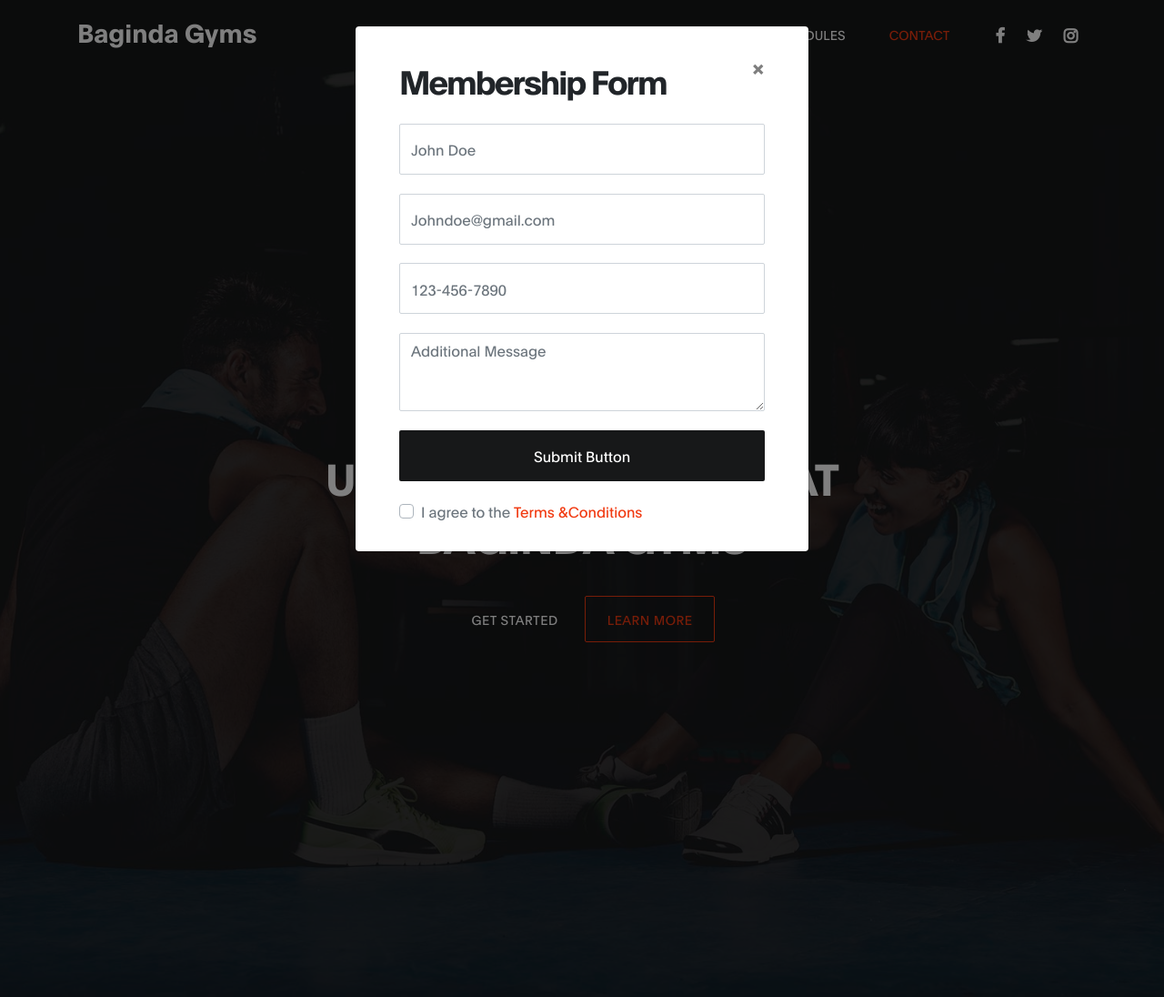
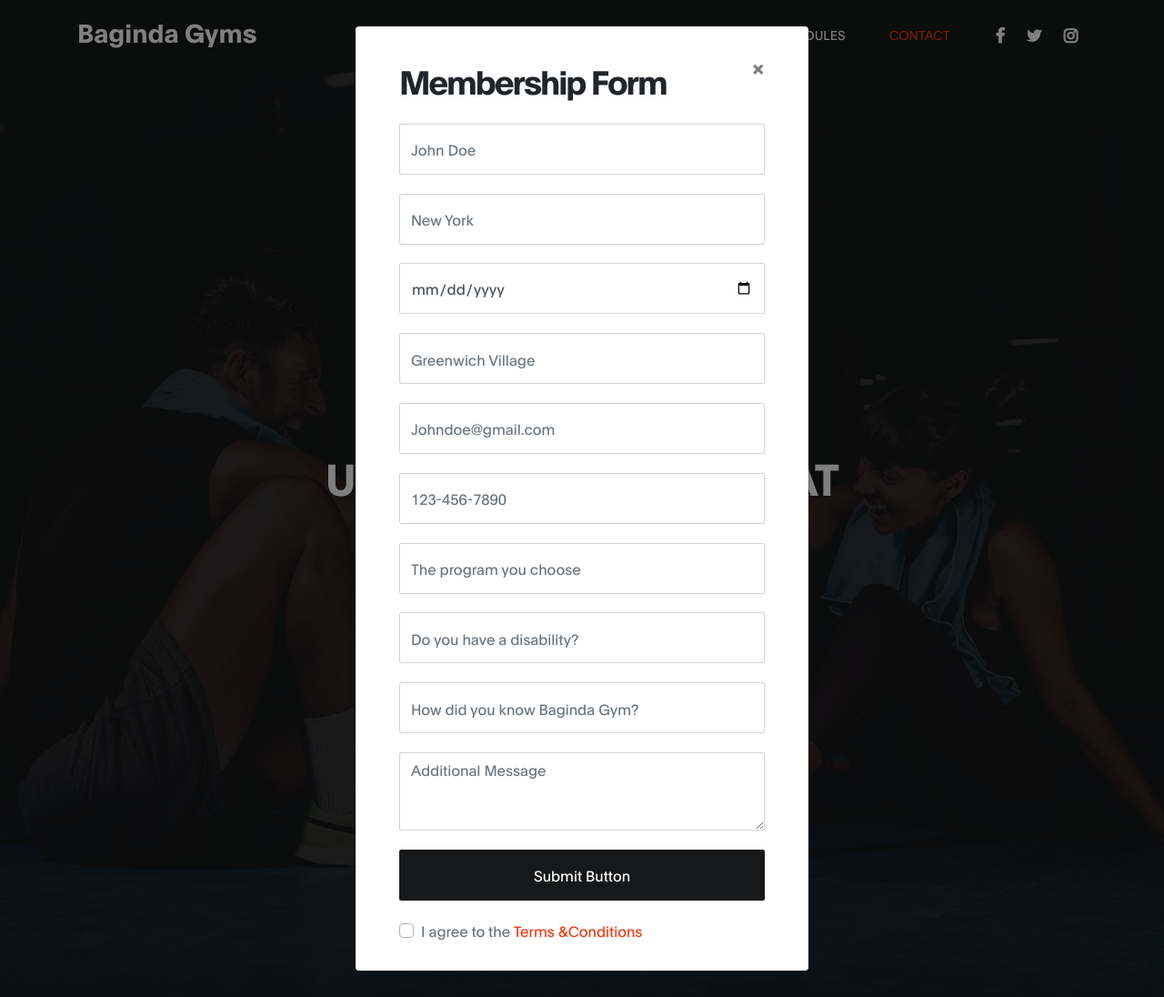
Before and after one commit to tomyhrdnsyh/Website-Gym-Member-Register, a Django app: page / in a window 1280 px wide, after a click on "BECOME A MEMBER TODAY". Shown: the whole page at 91% size. Run offline with Django 4.2, Linux system fonts and the light colour scheme; data comes from the database, SQL or seed files in the repository; both versions use the stored data as it was after the commit; some libraries are stand-ins or nearby versions.

Commit message:
menambah beberapa fitur membership dan perubahan pada database

```diff
--- a/dashboard/form.py
+++ b/dashboard/form.py
@@ -2,21 +2,81 @@ from django.forms import ModelForm
 from django import forms
 from .models import Review, Membership
 
+
 class ReviewForms(ModelForm):
-    name = forms.CharField(max_length=100, label=False, widget=forms.TextInput(attrs={'class': 'form-control', 'placeholder': 'Name'}))
-    email = forms.EmailField(max_length=254, label=False, widget=forms.TextInput(attrs={'class': 'form-control', 'placeholder': 'Email'}))
-    message = forms.CharField(label=False, widget=forms.Textarea(attrs={'class': 'form-control', 'placeholder': 'Message'}))
+    name = forms.CharField(max_length=100, label=False,
+                           widget=forms.TextInput(attrs={'class': 'form-control', 'placeholder': 'Name'}))
+    email = forms.EmailField(max_length=254, label=False,
+                             widget=forms.TextInput(attrs={'class': 'form-control', 'placeholder': 'Email'}))
+    message = forms.CharField(label=False,
+                              widget=forms.Textarea(attrs={'class': 'form-control', 'placeholder': 'Message'}))
 
     class Meta:
         model = Review
         fields = ['name', 'email', 'message']
 
+
 class MembershipForm(ModelForm):
-    name = forms.CharField(max_length=100, label=False, widget=forms.TextInput(attrs={'class': 'form-control', 'placeholder': 'John Doe'}))
-    email = forms.EmailField(max_length=254, label=False, widget=forms.TextInput(attrs={'class': 'form-control', 'placeholder': 'Johndoe@gmail.com'}))
-    phone = forms.CharField(max_length=100, label=False, widget=forms.TextInput(attrs={'class': 'form-control', 'placeholder': '123-456-7890', 'pattern': '[0-9]{3}-[0-9]{3}-[0-9]+'}))
-    message = forms.CharField(label=False, widget=forms.Textarea(attrs={'class': 'form-control', 'placeholder': 'Additional Message', 'rows': '3'}))
+    name = forms.CharField(max_length=100, label=False, widget=forms.TextInput(
+        attrs={'class': 'form-control',
+               'placeholder': 'John Doe',
+               'data-toggle': 'tooltip',
+               'title': 'Nama Lengkap'}))
+
+    birthplace = forms.CharField(max_length=100, label=False, widget=forms.TextInput(
+        attrs={'class': 'form-control',
+               'placeholder': 'New York',
+               'data-toggle': 'tooltip',
+               'title': 'Tempat Lahir'}))
+
+    birthdate = forms.CharField(label=False, widget=forms.widgets.DateTimeInput(
+        attrs={"type": "date",
+               'class': 'form-control',
+               'data-toggle': 'tooltip',
+               'title': 'Tanggal Lahir'}))
+
+    address = forms.CharField(max_length=254, label=False, widget=forms.TextInput(
+        attrs={'class': 'form-control',
+               'placeholder': 'Greenwich Village',
+               'data-toggle': 'tooltip',
+               'title': 'Alamat Sekarang'}))
+
+    email = forms.EmailField(max_length=254, label=False, widget=forms.TextInput(
+        attrs={'class': 'form-control',
+               'placeholder': 'Johndoe@gmail.com'}))
+
+    phone = forms.CharField(max_length=100, label=False, widget=forms.TextInput(
+        attrs={'class': 'form-control',
+               'placeholder': '123-456-7890',
+               'pattern': '[0-9]{3}-[0-9]{3}-[0-9]+'}))
+
+    program = forms.CharField(max_length=100, label=False, widget=forms.TextInput(
+        attrs={'class': 'form-control',
+               'placeholder': 'The program you choose',
+               'data-toggle': 'tooltip',
+               'title': 'Menaikan Berat Badan (Massa Otot) / Menurunkan Berat Badan / Lainnya.'
+                              '\nJika Memilih Lainya, Berikan Penjelasan'}))
+
+    disability_disease = forms.CharField(max_length=250, label=False, widget=forms.TextInput(
+        attrs={'class': 'form-control',
+               'placeholder': 'Do you have a disability?',
+               'data-toggle': 'tooltip',
+               'title': 'Ya / Tidak. \nJika memilih Ya, berikan penjelasan'}))
+
+    gym_information = forms.CharField(max_length=250, label=False, widget=forms.TextInput(
+        attrs={'class': 'form-control',
+               'placeholder': 'How did you know Baginda Gym?',
+               'data-toggle': 'tooltip',
+               'title': 'Rekomendasi / Papan Iklan / Sosial Media / Lainnya. '
+                        '\nJika Memilih Lainnya, Berikan Penjelasan'}))
+
+    message = forms.CharField(label=False, widget=forms.Textarea(
+        attrs={'class': 'form-control',
+               'placeholder': 'Additional Message',
+               'rows': '3'}))
 
     class Meta:
         model = Membership
-        fields = ['name', 'email', 'phone', 'message']
+        fields = ['name', 'birthplace', 'birthdate',
+                  'address', 'email', 'phone', 'program',
+                  'disability_disease', 'gym_information', 'message']
--- a/dashboard/models.py
+++ b/dashboard/models.py
@@ -1,4 +1,5 @@
 from django.db import models
+
 
 # Create your models here.
 class Review(models.Model):
@@ -10,10 +11,17 @@ class Review(models.Model):
     def __str__(self) -> str:
         return self.name
 
+
 class Membership(models.Model):
     name = models.CharField(max_length=100)
+    birthplace = models.CharField(null=True, max_length=100)
+    birthdate = models.DateField(null=True)
+    address = models.CharField(null=True, max_length=200)
     email = models.EmailField(max_length=254)
     phone = models.CharField(max_length=20)
+    program = models.CharField(null=True, max_length=100)
+    disability_disease = models.CharField(null=True, max_length=100)
+    gym_information = models.CharField(null=True, max_length=100)
     message = models.TextField()
     date = models.DateTimeField(auto_now_add=True)
 
--- a/dashboard/views.py
+++ b/dashboard/views.py
@@ -1,6 +1,7 @@
 from django.shortcuts import render, redirect
 from .form import ReviewForms, MembershipForm
 from .models import Review
+from datetime import datetime
 import random
 
 
@@ -11,13 +12,16 @@ def dashboard(request):
 
     # return to database if request is post
     if request.POST:
-        to_database = MembershipForm(request.POST) if request.POST['submit'] else ReviewForms(request.POST)
-        # kode to_database adalah mengecek apakah POST dari form membership atau form reviews
+        # to_database adalah mengecek apakah POST dari form membership atau form reviews
+        to_database = MembershipForm(request.POST) if 'membership' in request.POST else ReviewForms(request.POST)
+
         if to_database.is_valid():
             to_database.save()
+
         return redirect('/')
 
     return render(request, 'index.html', {'review': review, 'review_form': ReviewForms, 'membership_form': MembershipForm})
+
 
 def custom(review: dict):
     img = ['cardio-class.jpg', 'crossfit-class.jpg', 'yoga-class.jpg']
--- a/templates/index.html
+++ b/templates/index.html
@@ -376,7 +376,7 @@
 
                             {{ review_form }}
 
-                            <button type="submit" class="form-control" id="submit-button" name="submit">Send Message</button>
+                            <button type="submit" class="form-control" id="submit-button" name="review">Send Message</button>
                         </form>
                     </div>
 
@@ -444,7 +444,7 @@
 
                 {{ membership_form }}
 
-                <button type="submit" value="membership" class="form-control" id="submit-button" name="submit">Submit Button</button>
+                <button type="submit" class="form-control" id="submit-button" name="membership">Submit Button</button>
 
                 <div class="custom-control custom-checkbox">
                     <input type="checkbox" class="custom-control-input" id="signup-agree">
```
Also changed, not shown: dashboard/admin.py (line endings or trailing spaces), dashboard/migrations/0003_membership_address_membership_birtdate_and_more.py (added), dashboard/migrations/0004_membership_disability_disease_and_more.py (added), dashboard/migrations/0005_rename_birtdate_membership_birthdate.py (added), dashboard/migrations/0006_rename_place_of_birth_membership_birthplace.py (added), db.sqlite3, 2 other files.
